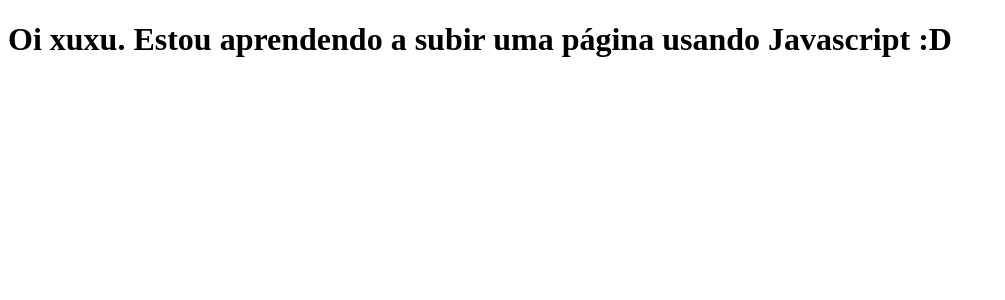
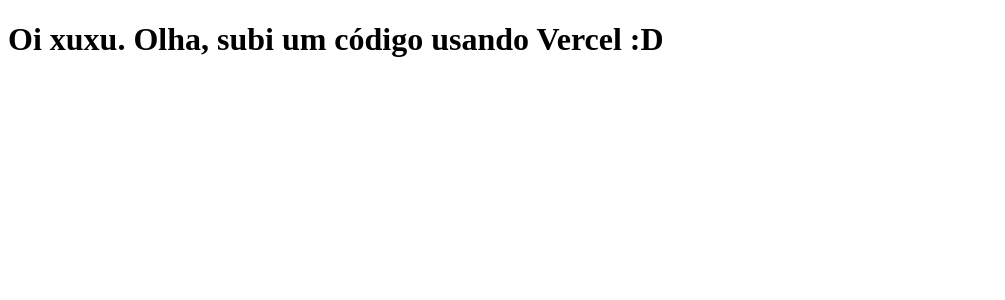
Before and after one commit to MilenaValenze/tabnews-clone, a Next.js app: page / in a window 1280 px wide. Shown: the top 300 px of the page, without its empty margins (0-1005 px from the left). Built offline with nearby package versions, Linux system fonts and the light colour scheme.

Commit message:
Alteração da mensagem

```diff
--- a/pages/index.js
+++ b/pages/index.js
@@ -1,5 +1,5 @@
 function Home(){
-    return <h1>Oi xuxu. Estou aprendendo a subir uma página usando Javascript :D</h1>
+    return <h1>Oi xuxu. Olha, subi um código usando Vercel :D</h1>
 }
 
 export default Home;
```
